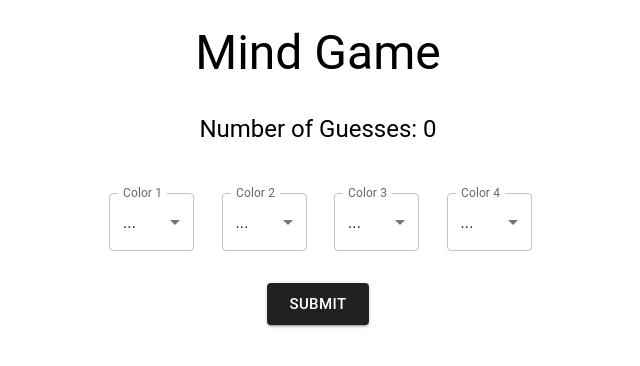
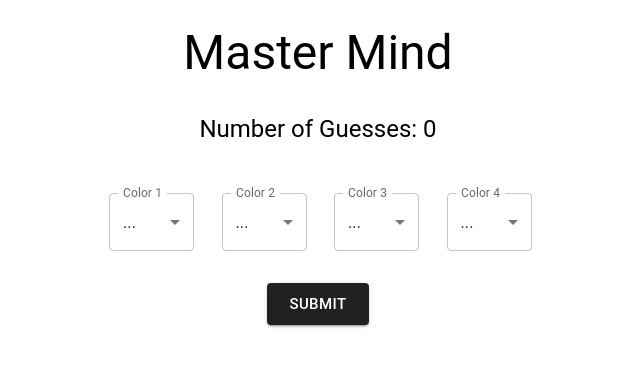
Before and after one commit to richard-nagy/MasterMind, a React (Create React App) app: page / in a window 1280 px wide. Shown: the top 366 px of the page, without its empty margins (322-962 px from the left). Built offline with nearby package versions, Linux system fonts and the light colour scheme.

Commit message:
Rename game

```diff
--- a/public/index.html
+++ b/public/index.html
@@ -21,7 +21,7 @@
       work correctly both with client-side routing and a non-root public URL.
       Learn how to configure a non-root public URL by running `npm run build`.
     -->
-        <title>Mind Game</title>
+        <title>Master Mind</title>
     </head>
     <body>
         <noscript>You need to enable JavaScript to run this app.</noscript>
--- a/src/App.js
+++ b/src/App.js
@@ -96,13 +96,8 @@ function App() {
 
     return (
         <Stack direction="column" justifyContent="flex-start" alignItems="center" spacing={4}>
-            <Typography variant="h3">Mind Game</Typography>
+            <Typography variant="h3">Master Mind</Typography>
             <Typography variant="h5">Number of Guesses: {guesses}</Typography>
-            {/* <ul>
-                {randomColors.current.map((e, i) => {
-                    return <li key={i}>{e}</li>;
-                })}
-            </ul> */}
             <GameOver gameOver={gameOver} restart={restart} secretColors={randomColors.current} />
             <ColorSelect
                 gameOver={gameOver}
```
Also changed, not shown: 1 other file (tests, documents, lock files or other folders).
